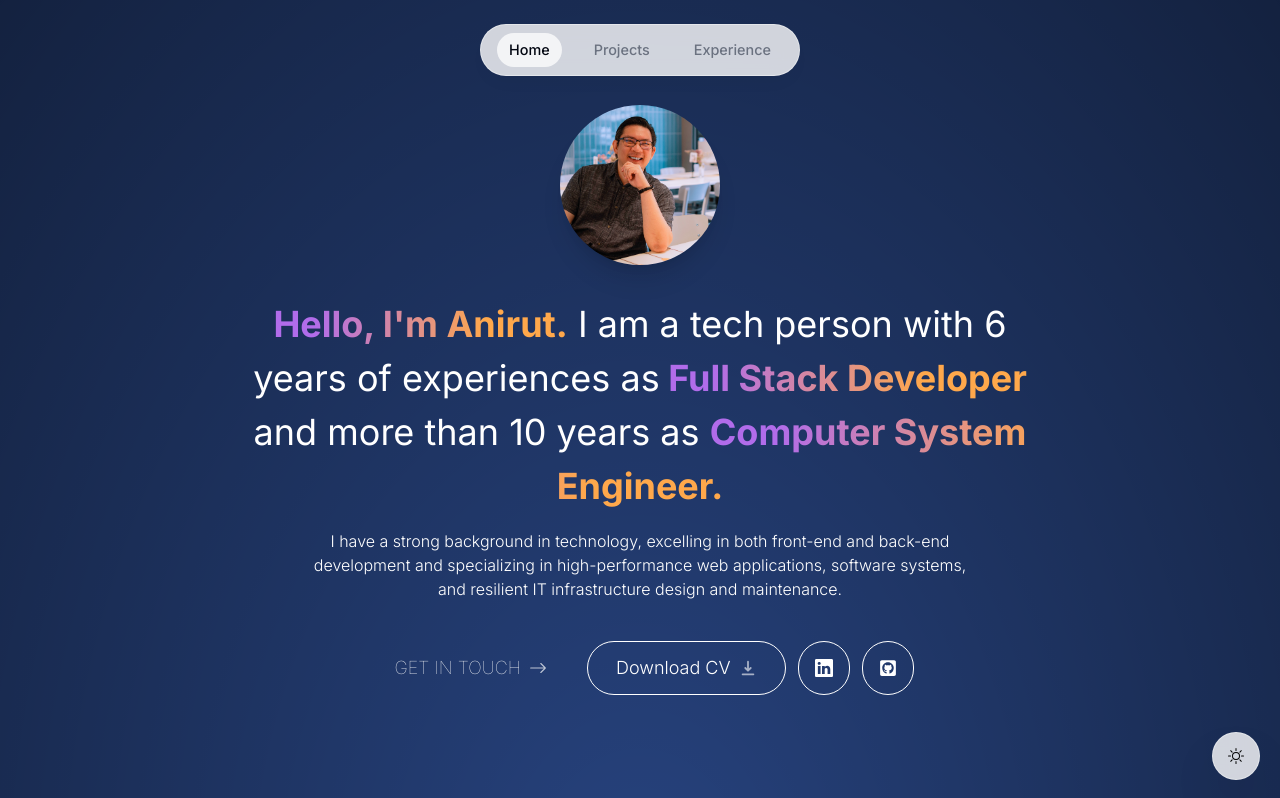
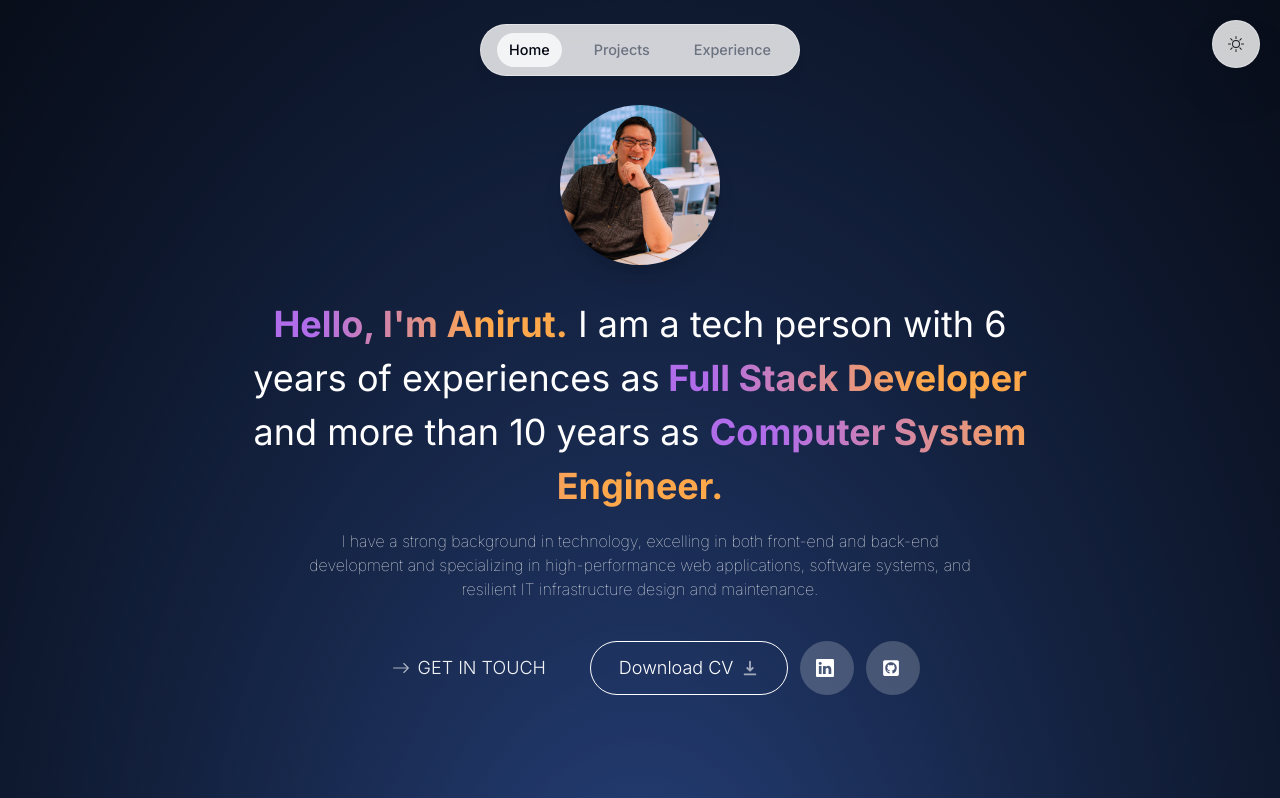
Before and after one commit to aoddy10/portfolio, a Next.js app: page / in a window 1280 px wide. Shown: the top 798 px of the page. Built offline with nearby package versions, Linux system fonts and the light colour scheme; no server answers.

Commit message:
Update style.

```diff
--- a/src/app/globals.css
+++ b/src/app/globals.css
@@ -2,70 +2,25 @@
   @tailwind components;
   @tailwind utilities;
 
+  html {
+    --line-color: #e5e7eb;
+    --state-bold: #272E35;
+    --primary-black: #161513;
+    --secondary-black: #1C1C22;
+    --primary-white: #F0F2F5;
+    --secondary-white: #ffffff;
+    --primary-color: #27437f
+}
+html.dark {
+    --line-color: rgba(255,255,255,0.2);
+    --primary-color: #161513;
+}
 
-  @layer base {
-    :root {
-      --background: 0 0% 100%;
-      --foreground: 222.2 84% 4.9%;
+.borderBlack {
+    @apply border border-black/10
+}
 
-      --card: 0 0% 100%;
-      --card-foreground: 222.2 84% 4.9%;
 
-      --popover: 0 0% 100%;
-      --popover-foreground: 222.2 84% 4.9%;
-
-      --primary: 222.2 47.4% 11.2%;
-      --primary-foreground: 210 40% 98%;
-
-      --secondary: 210 40% 96.1%;
-      --secondary-foreground: 222.2 47.4% 11.2%;
-
-      --muted: 210 40% 96.1%;
-      --muted-foreground: 215.4 16.3% 46.9%;
-
-      --accent: 210 40% 96.1%;
-      --accent-foreground: 222.2 47.4% 11.2%;
-
-      --destructive: 0 84.2% 60.2%;
-      --destructive-foreground: 210 40% 98%;
-
-      --border: 214.3 31.8% 91.4%;
-      --input: 214.3 31.8% 91.4%;
-      --ring: 222.2 84% 4.9%;
-
-      --radius: 0.5rem;
-    }
-
-    .dark {
-      --background: 222.2 84% 4.9%;
-      --foreground: 210 40% 98%;
-
-      --card: 222.2 84% 4.9%;
-      --card-foreground: 210 40% 98%;
-
-      --popover: 222.2 84% 4.9%;
-      --popover-foreground: 210 40% 98%;
-
-      --primary: 210 40% 98%;
-      --primary-foreground: 222.2 47.4% 11.2%;
-
-      --secondary: 217.2 32.6% 17.5%;
-      --secondary-foreground: 210 40% 98%;
-
-      --muted: 217.2 32.6% 17.5%;
-      --muted-foreground: 215 20.2% 65.1%;
-
-      --accent: 217.2 32.6% 17.5%;
-      --accent-foreground: 210 40% 98%;
-
-      --destructive: 0 62.8% 30.6%;
-      --destructive-foreground: 210 40% 98%;
-
-      --border: 217.2 32.6% 17.5%;
-      --input: 217.2 32.6% 17.5%;
-      --ring: 212.7 26.8% 83.9%;
-    }
-  }
 
   /* color */
   .bg-gradient {
--- a/src/app/layout.tsx
+++ b/src/app/layout.tsx
@@ -25,8 +25,9 @@ export default function RootLayout({
         <link rel="icon" href="/favicon.ico" />
       </head>
       <body
-        className={`${fontSans.className} text-[var(--secondary-black)] bg-[var(--primary-white)] relative dark:bg-[var(--primary-black)] dark:text-[var(--primary-white)]`}
+        className={`${fontSans.className} text-[var(--secondary-black)] bg-[var(--primary-color)] relative`}
       >
+        <div className=" bg-gradient-radial from-transparent to-black/60">
           <ThemeContextProvider>
             <ActiveSectionContextProvider>
               <Header />
@@ -36,6 +37,7 @@ export default function RootLayout({
               <ThemeSwitch />
             </ActiveSectionContextProvider>
           </ThemeContextProvider>
+        </div>
       </body>
     </html>
   );
--- a/src/app/page.tsx
+++ b/src/app/page.tsx
@@ -1,20 +1,31 @@
+"use client";
+
 import About from "@/components/about";
 
 import Contact from "@/components/contact";
 import Divider from "@/components/divider";
-import Experience from "@/components/experience";
+
 import Hero from "@/components/hero";
 
 import Skills from "@/components/skills";
+import { useThemeContext } from "@/context/theme-context";
+import { useSectionInView } from "@/lib/hooks/useSectionInView";
 
 export default function Home() {
+  const { ref } = useSectionInView("Home", 0.2);
+  const { theme } = useThemeContext();
+
   return (
-    <main className="  bg-[#27437f]">
-      <div className="flex flex-col items-center bg-gradient-radial from-transparent to-black/50">
-        <Hero />
-        <Skills />
-        <Contact />
-      </div>
+    <main
+      id="home"
+      ref={ref}
+      className="flex flex-col items-center bg-gradient-radial from-transparent to-black/50"
+    >
+      <Hero />
+      <Divider />
+      <Skills />
+
+      <Contact />
     </main>
   );
 }
--- a/src/app/project/page.tsx
+++ b/src/app/project/page.tsx
@@ -16,6 +16,8 @@ import Footer from "../../components/footer";
 import { cn } from "@/lib/utils";
 import { useEffect, useRef, useState } from "react";
 import Image from "next/image";
+import { useSectionInView } from "@/lib/hooks/useSectionInView";
+import { useThemeContext } from "@/context/theme-context";
 
 const bgColor = [
   "bg-gradient-to-r from-[#27437f] to-[#263791]",
@@ -26,6 +28,8 @@ const bgColor = [
 ];
 
 function ProjectPage() {
+  const { ref } = useSectionInView("Projects", 0.2);
+  const { theme } = useThemeContext();
   const [api, setApi] = useState<CarouselApi>();
   const [current, setCurrent] = useState(0);
   const [count, setCount] = useState(0);
@@ -49,6 +53,8 @@ function ProjectPage() {
 
   return (
     <Carousel
+      id="projects"
+      ref={ref}
       setApi={setApi}
       // plugins={[plugin.current]}
       className="w-[100vw]"
--- a/src/components/experience.tsx
+++ /dev/null
@@ -1,88 +0,0 @@
-"use client";
-
-import React, { useContext } from "react";
-import SectionHeader from "./section-header";
-
-import {
-  VerticalTimeline,
-  VerticalTimelineElement,
-} from "react-vertical-timeline-component";
-import "react-vertical-timeline-component/style.min.css";
-
-import { experiencesData } from "@/lib/data";
-import { useSectionInView } from "@/lib/hooks/useSectionInView";
-import { useThemeContext } from "@/context/theme-context";
-
-function Experience() {
-  const { ref } = useSectionInView("Experience", 0.2);
-  const { theme } = useThemeContext();
-
-  return (
-    <section
-      id="experience"
-      ref={ref}
-      className="scroll-mt-28 mb-28 flex flex-col items-center sm:mb-40 sm:min-w-[62rem]"
-    >
-      <SectionHeader>My Experience</SectionHeader>
-
-      <VerticalTimeline lineColor="">
-        {experiencesData.map((item, index) => (
-          <React.Fragment key={index}>
-            <VerticalTimelineElement
-              contentStyle={{
-                background:
-                  theme === "light"
-                    ? "rgba(255,255,255,0.4)"
-                    : "rgba(255,255,255,0.05)",
-                boxShadow: "none",
-
-                textAlign: "left",
-                padding: "1.3rem, 2rem",
-              }}
-              contentArrowStyle={{
-                borderRight:
-                  theme === "light"
-                    ? "0.4rem solid rgba(0,0,0,0.07)"
-                    : "0.4rem solid rgba(255,255,255,0.5)",
-              }}
-              date={item.date}
-              icon={item.icon}
-              iconStyle={{
-                background: theme === "light" ? "rgb(33, 150, 243)" : "#252F38",
-                fontSize: "1.2rem",
-                color: theme === "light" ? "#fff" : "#888",
-              }}
-              visible
-            >
-              <h3 className=" font-semibold capitalize t-gradient">
-                {item.title}
-              </h3>
-
-              <p className="!font-normal !mt-1 flex flex-wrap items-start gap-2">
-                <span
-                  className="!mt-1 !font-normal !text-sm uppercase whitespace-nowrap text-gray-700
-                dark:text-white/50"
-                >
-                  {item.company}
-                </span>
-                <span className=" px-2 rounded-md whitespace-nowrap bg-gray-200 dark:bg-gray-400/25">
-                  {item.location}
-                </span>
-              </p>
-
-              {item?.tasks?.length > 0 && (
-                <ul className="text-sm text-[var(--primary-black)] mt-2 list-disc pl-8 dark:text-white/80">
-                  {item.tasks.map((task, index) => (
-                    <li key={`index`}>{task}</li>
-                  ))}
-                </ul>
-              )}
-            </VerticalTimelineElement>
-          </React.Fragment>
-        ))}
-      </VerticalTimeline>
-    </section>
-  );
-}
-
-export default Experience;
--- a/src/components/hero.tsx
+++ b/src/components/hero.tsx
@@ -14,8 +14,8 @@ export default function Hero() {
   return (
     <section
       id="home"
-      className=" bg-[var(--primary-white)] flex items-center flex-col justify-center p-4 py-24 sm:h-screen sm:w-screen
-      dark:bg-[var(--primary-black)]"
+      className=" flex items-center flex-col justify-center p-4 py-24 sm:h-screen sm:w-screen
+      "
     >
       {/* avatar */}
       <div className="flex justify-center items-center">
@@ -55,10 +55,7 @@ export default function Hero() {
             Computer System Engineer.
           </span>
         </h1>
-        <p
-          className="sm:max-w-[42rem] text-center font-light
-        dark:font-thin"
-        >
+        <p className="sm:max-w-[42rem] text-center font-thin">
           I have a strong background in technology, excelling in both front-end
           and back-end development and specializing in high-performance web
           applications, software systems, and resilient IT infrastructure design
@@ -76,19 +73,19 @@ export default function Hero() {
             delay: 0.2,
           },
         }}
-        className=" inline-flex flex-col sm:flex-row justify-center gap-3 px-4 text-lg font-medium mt-10"
+        className=" inline-flex flex-col sm:flex-row justify-center gap-4 px-4 text-lg font-medium mt-10"
       >
         <Link
           href="#contact"
-          className=" group bg-[var(--secondary-black)] text-white px-7 py-3 flex items-center gap-2 rounded-full outline-none focus:scale-110 hover:scale-110 hover:bg-grey-950 active:scale-105 transition font-thin
-          dark:bg-[var(--secondary-white)] dark:text-[var(--secondary-black)] dark:font-light"
+          className=" group  text-[var(--primary-white)] px-7 py-3 flex items-center gap-2 rounded-full outline-none focus:scale-110 hover:scale-110 hover:bg-grey-950 active:scale-105 transition font-light
+          dark:bg-[var(--secondary-white)] dark:text-[var(--secondary-black)]"
         >
+          <BsArrowRight className=" opacity-70 group-hover:translate-x-1 transition" />
           GET IN TOUCH{" "}
-          <BsArrowRight className=" opacity-70 group-hover:translate-x-1 transition" />
         </Link>
         <a
           aria-label="Checking my resume for more information"
-          className="group bg-transparent px-7 py-3 flex items-center gap-2 rounded-full outline-none border border-[var(--secondary-black)] font-light focus:scale-110 hover:scale-110 hover:bg-grey-950 active:scale-105 transition cursor-pointer
+          className="group bg-transparent px-7 py-3 flex items-center gap-2 rounded-full outline-none border border-[var(--secondary-white)] font-light focus:scale-110 hover:scale-110 hover:bg-grey-950 active:scale-105 transition cursor-pointer
            dark:bg-white/10 dark:font-thin text-white"
           href="/Anirut_Puangkingkaew_CV_update.pdf"
           download
@@ -100,7 +97,7 @@ export default function Hero() {
         <div className=" inline-flex space-x-3 justify-center">
           <a
             aria-label="Check out my LinkedIn profile for more professional information and connection."
-            className="  p-4 text-white flex items-center gap-2 rounded-full outline-none focus:scale-110 hover:scale-125 hover:text-gray-950 active:scale-105 transition cursor-pointer border border-[--secondary-black] bg-transparent dark:bg-white/10 dark:text-white/60"
+            className=" aspect-square  p-4 text-white flex items-center gap-2 rounded-full outline-none focus:scale-110 hover:scale-125  active:scale-105 transition cursor-pointer bg-white/20 dark:text-white/60"
             href="https://linkedin.com/in/anirutpuangkingkaew"
             target="_blank"
           >
@@ -108,7 +105,7 @@ export default function Hero() {
           </a>
           <a
             aria-label="Check out my development practice on github"
-            className="  p-4 text-white flex items-center gap-2 rounded-full outline-none focus:scale-110 hover:scale-125 hover:text-gray-950 active:scale-105 transition cursor-pointer border border-[--secondary-black] bg-transparent dark:bg-white/10 dark:text-white/60"
+            className=" aspect-square  p-4 text-white flex items-center gap-2 rounded-full outline-none focus:scale-110 hover:scale-125  active:scale-105 transition cursor-pointer bg-white/20 dark:text-white/60"
             href="https://github.com/aoddy10"
             target="_blank"
           >
--- a/src/components/skills.tsx
+++ b/src/components/skills.tsx
@@ -28,7 +28,7 @@ function Skills() {
       <ul className="flex flex-wrap justify-center gap-2 text-lg text-gray-800 ">
         {skillsData.map((skill, index) => (
           <motion.li
-            className="bg-white borderBlack rounded-xl px-5 py-3 dark:bg-white/10 dark:text-white/80"
+            className="bg-white/70 borderBlack rounded-xl px-5 py-3 dark:bg-white/10 dark:text-white/80 hover:bg-white dark:hover:bg-white dark:hover:text-black"
             key={index}
             variants={fadeAnimationsVariants}
             initial="initial"
--- a/src/components/theme-switch.tsx
+++ b/src/components/theme-switch.tsx
@@ -12,7 +12,7 @@ function ThemeSwitch() {
   return (
     <button
       id="themeSwitchButton"
-      className="fixed bottom-5 right-5 bg-white w-[3rem] h-[3rem] bg-opacity-80 backdrop-blur-[0.5rem] border border-white border-opacity-40 shadow-2xl rounded-full flex items-center justify-center hover:scale-[1.15] active:scale-105 transition-all dark:bg-gray-950"
+      className="fixed top-5 right-5 bg-white w-[3rem] h-[3rem] bg-opacity-80 backdrop-blur-[0.5rem] border border-white border-opacity-40 shadow-2xl rounded-full flex items-center justify-center hover:scale-[1.15] active:scale-105 transition-all dark:bg-gray-950 dark:text-white/50"
       onClick={toggleTheme}
     >
       {theme === "light" ? <BsSun /> : <BsMoon />}
```
Also changed, not shown: src/app/experience/page.tsx (+9 -11 lines), src/components/project.tsx (deleted, +0 -68 lines), src/components/projects.tsx (deleted, +0 -31 lines). Lines whose indentation alone changed are shown as unchanged.
